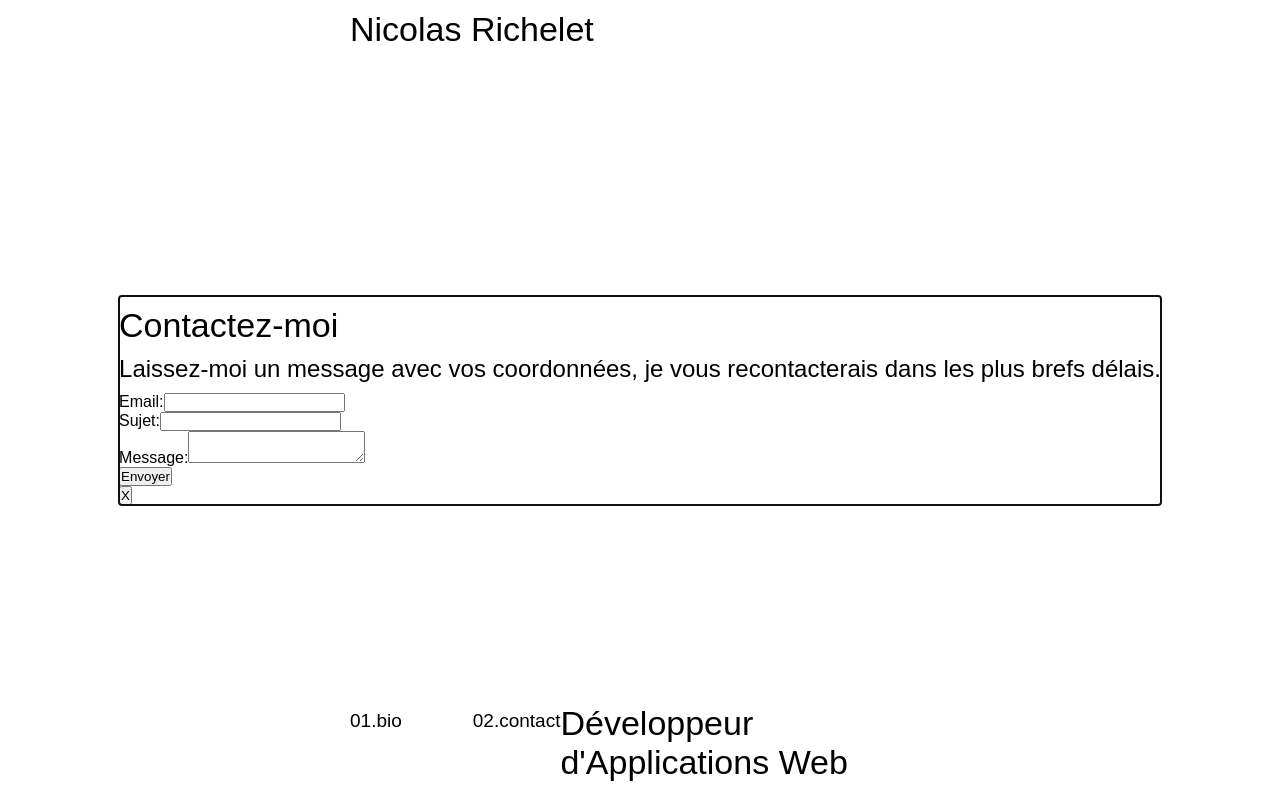
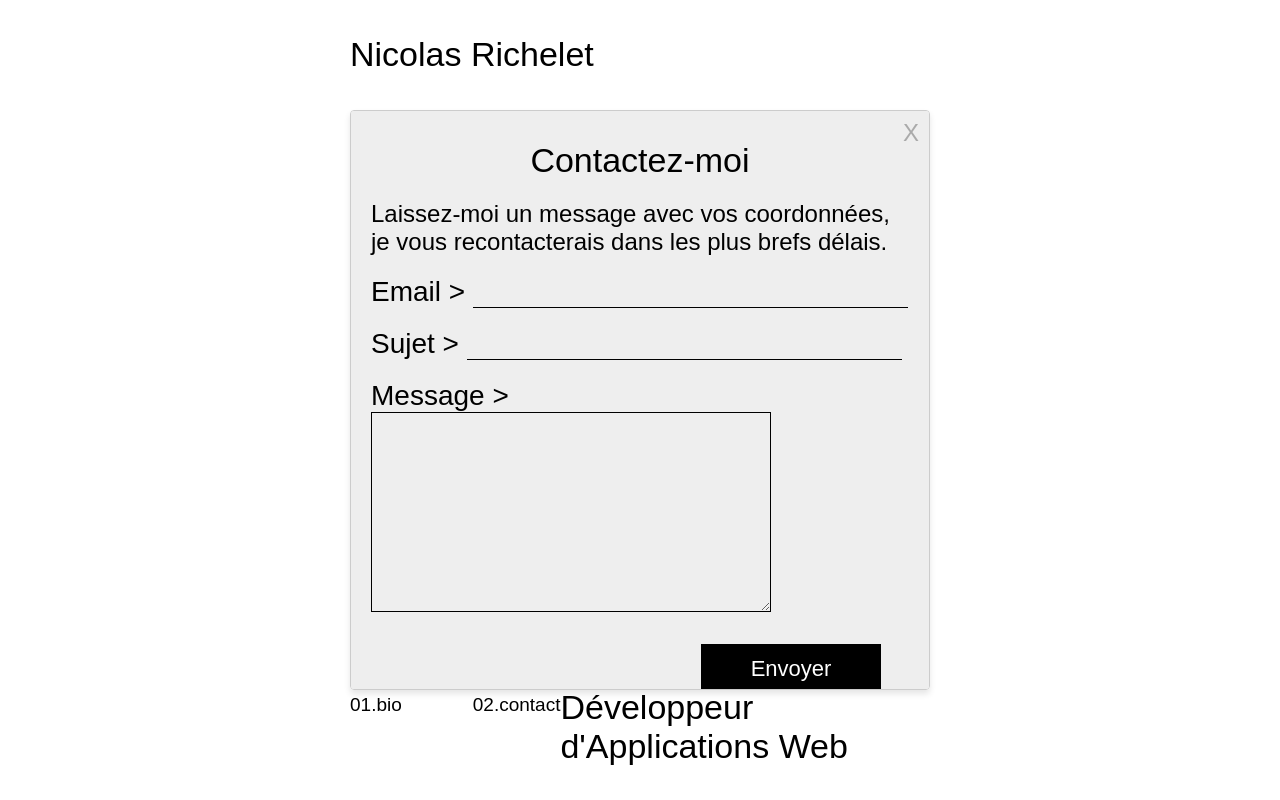
Before and after one commit to newke1234/portfolio-8, a React (Create React App) app: page / in a window 1280 px wide. Both pictures are taken after a click on the item "02.contact". Built offline with nearby package versions, Linux system fonts and the light colour scheme; a web font is replaced by a local one.

Commit message:
Ajout des classes

```diff
--- a/src/components/Contact.jsx
+++ b/src/components/Contact.jsx
@@ -1,5 +1,6 @@
 import React, { useState } from 'react';
 import axios from 'axios';
+import '../styles/contact.scss';
 
 const Contact = () => {
     const [formData, setFormData] = useState({
@@ -45,13 +46,13 @@ const Contact = () => {
         }
     };
     return (
-        <div>
+        <div className="formpage">
             <h2>Contactez-moi</h2>
             <h3>Laissez-moi un message avec vos coordonnées, je vous recontacterais dans les plus brefs délais.</h3>
             <form onSubmit={handleSubmit}>
-                <div>
-                    <label htmlFor="email">Email:</label>
-                    <input
+                <div className="formpage__element">
+                    <label htmlFor="email">Email &gt;&nbsp;</label>
+                    <input className="formpage__element-input"
                         type="email"
                         id="email"
                         name="email"
@@ -60,9 +61,9 @@ const Contact = () => {
                         required
                     />
                 </div>
-                <div>
-                    <label htmlFor="subject">Sujet:</label>
-                    <input
+                <div className="formpage__element">
+                    <label htmlFor="subject">Sujet &gt;&nbsp;</label>
+                    <input className="formpage__element-input"
                         type="text"
                         id="subject"
                         name="subject"
@@ -72,9 +73,9 @@ const Contact = () => {
                     />
                 </div>
 
-                <div>
-                    <label htmlFor="message">Message:</label>
-                    <textarea
+                <div className="formpage__element">
+                    <label htmlFor="message">Message &gt; </label>
+                    <textarea className="formpage__element-textarea"
                         id="message"
                         name="message"
                         value={formData.message}
@@ -82,7 +83,7 @@ const Contact = () => {
                         required
                     />
                 </div>
-                <button type="submit">Envoyer</button>
+                <button className="formpage__element-button" type="submit">Envoyer</button>
             </form>
         </div>
     );
--- a/src/datas/cards.json
+++ b/src/datas/cards.json
@@ -105,10 +105,10 @@
     },
     {
         "id": "9",
-        "type": "project",
-        "title": "Mon Vieux Grimoire",
+        "type": "",
+        "title": "",
         "subtitle": "",
-        "cover": "grimoire_cover.jpg",
+        "cover": "",
         "pictures": "",
         "description": ""
     },
@@ -133,9 +133,9 @@
     {
         "id": "12",
         "type": "project",
-        "title": "COKALITI",
+        "title": "Mon Vieux Grimoire",
         "subtitle": "",
-        "cover": "cokaliti_cover.jpg",
+        "cover": "grimoire_cover.jpg",
         "pictures": "",
         "description": ""
     },
@@ -177,10 +177,10 @@
     },
     {
         "id": "17",
-        "type": "",
+        "type": "techno",
         "title": "",
         "subtitle": "",
-        "cover": "",
+        "cover": "html5.webp",
         "pictures": "",
         "description": ""
     },
@@ -195,10 +195,10 @@
     },
     {
         "id": "19",
-        "type": "",
-        "title": "",
+        "type": "project",
+        "title": "COKALITI",
         "subtitle": "",
-        "cover": "",
+        "cover": "cokaliti_cover.jpg",
         "pictures": "",
         "description": ""
     },
--- a/src/pages/Home.jsx
+++ b/src/pages/Home.jsx
@@ -32,16 +32,16 @@ function Home() {
     return (
         <div className='container'>
             <div className='container__head'>
-                <HiddenCard />
+                {/* <HiddenCard /> */}
                 <h1 className='container__head-title'>Nicolas Richelet</h1>
-                <HiddenCard display="visible"/>
+                {/* <HiddenCard /> */}
             </div>
             <div className="container__middle">
                 <Cards setProjectDetails={handleProjectClick} modalOpen={modalIsOpen} />
                 <Modal
                     isOpen={modalIsOpen && modalContent === 'project'}
                     onRequestClose={closeModal}
-                    className="modal-content"
+                    className="modalcontent"
                     overlayClassName="ReactModal__Overlay"
                     contentLabel="Project Details"
                     closeTimeoutMS={200}
@@ -51,7 +51,7 @@ function Home() {
                 </Modal>
             </div>
             <div className='container__down'>
-                <HiddenCard />
+                {/* <HiddenCard /> */}
                 <div className='container__down-main'>
                     <ul>
                         <li onClick={() => openModal('bio')}>01.bio</li>
@@ -62,7 +62,7 @@ function Home() {
                 <Modal
                     isOpen={modalIsOpen && (modalContent === 'bio' || modalContent === 'contact')}
                     onRequestClose={closeModal}
-                    className="modal-content"
+                    className="modalcontent modalcontent__biocontact"
                     overlayClassName="ReactModal__Overlay"
                     contentLabel={modalContent === 'bio' ? 'Bio' : 'Contact'}
                     closeTimeoutMS={200}
@@ -70,7 +70,7 @@ function Home() {
                     {modalContent === 'bio' ? <Bio /> : <Contact />}
                     <button onClick={closeModal} className="close-button">X</button>
                 </Modal>
-                <HiddenCard />
+                {/* <HiddenCard /> */}
             </div>
         </div>
     );
```
